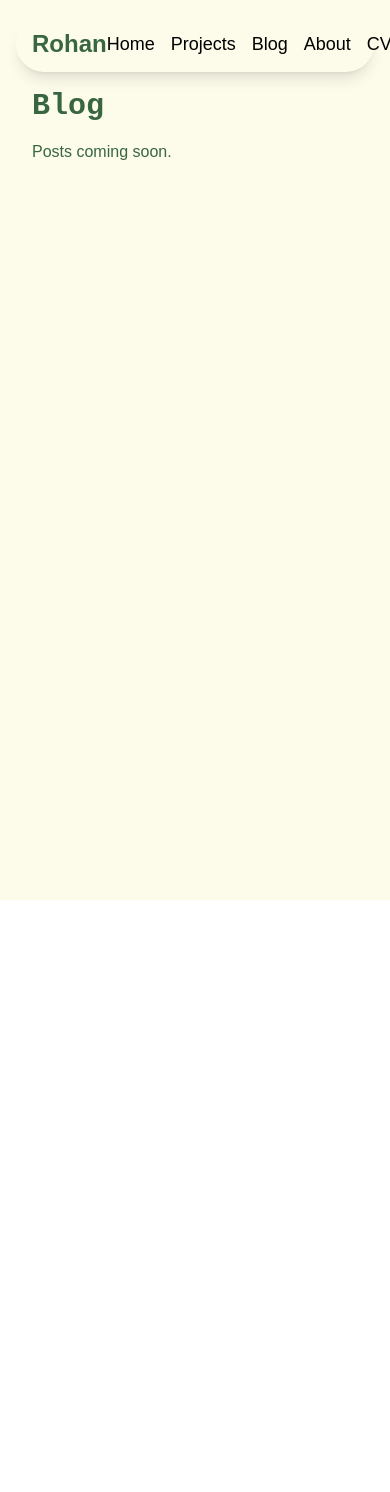
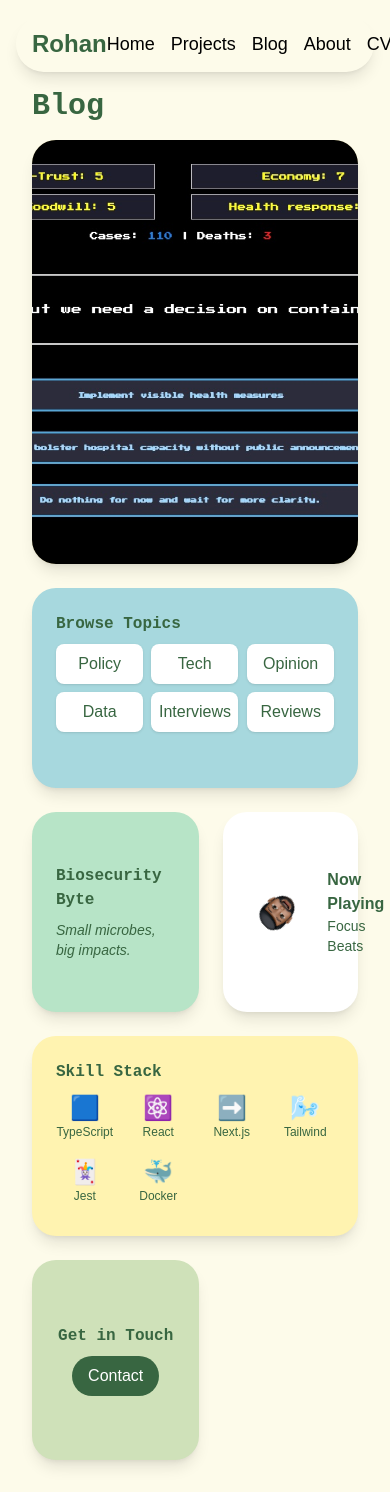
Before and after one commit to SUPA5INGH/personal-website, a Next.js app: page /blog in a window 390 px wide. Shown: the top 1492 px of the page. Before the commit the page ends 900 px from the top, so only its background shows below. Built offline with nearby package versions, Linux system fonts and the light colour scheme.

Commit message:
Replace blog placeholders with interactive tiles

```diff
--- a/pages/blog.tsx
+++ b/pages/blog.tsx
@@ -1,10 +1,51 @@
-
-import React from 'react';
+import React, { useState, useEffect } from 'react';
 import Head from 'next/head';
-
+import Image from 'next/image';
 import Layout from '../components/Layout';
 
+const QUOTES = [
+  'Preparedness today keeps crisis at bay.',
+  'Small microbes, big impacts.',
+  'Biosecurity is everyone\'s business.',
+];
+
+const SKILLS = [
+  { name: 'TypeScript', icon: '🟦' },
+  { name: 'React', icon: '⚛️' },
+  { name: 'Next.js', icon: '➡️' },
+  { name: 'Tailwind', icon: '🌬️' },
+  { name: 'Jest', icon: '🃏' },
+  { name: 'Docker', icon: '🐳' },
+];
+
 export default function Blog() {
+  const [quote, setQuote] = useState('');
+  const [isScrolling, setIsScrolling] = useState(false);
+  const [pulse, setPulse] = useState(false);
+
+  useEffect(() => {
+    setQuote(QUOTES[Math.floor(Math.random() * QUOTES.length)]);
+  }, []);
+
+  useEffect(() => {
+    let timeout: NodeJS.Timeout;
+    const handleScroll = () => {
+      setIsScrolling(true);
+      clearTimeout(timeout);
+      timeout = setTimeout(() => setIsScrolling(false), 150);
+    };
+    window.addEventListener('scroll', handleScroll);
+    return () => {
+      window.removeEventListener('scroll', handleScroll);
+      clearTimeout(timeout);
+    };
+  }, []);
+
+  const handleContact = () => {
+    setPulse(true);
+    setTimeout(() => setPulse(false), 800);
+  };
+
   return (
     <Layout>
       <Head>
@@ -12,9 +53,67 @@ export default function Blog() {
       </Head>
       <div className="min-h-screen p-8 bg-cream text-dark-green">
         <h1 className="text-3xl font-bold mb-4">Blog</h1>
-        <p>Posts coming soon.</p>
+        <div className="bento-grid grid gap-6 auto-rows-[200px] sm:grid-cols-2 md:grid-cols-3">
+          <div className="relative col-span-2 row-span-2 rounded-3xl overflow-hidden shadow-lg hover-slide bg-pastel-yellow">
+            <Image src="/images/pandemic_game.jpg" alt="Latest" fill className="object-cover" />
+            <div className="absolute bottom-0 left-0 right-0 p-4 bg-white/80 slide-panel">
+              <h2 className="font-bold">Latest Article</h2>
+              <p className="text-sm">An inside look at public health tech.</p>
+            </div>
+          </div>
+
+          <div className="col-span-2 rounded-3xl p-6 bg-pastel-blue shadow-lg">
+            <h2 className="font-semibold mb-2">Browse Topics</h2>
+            <div className="grid grid-cols-3 gap-2">
+              {['Policy', 'Tech', 'Opinion', 'Data', 'Interviews', 'Reviews'].map((cat) => (
+                <div key={cat} className="bg-white rounded-lg p-2 text-center shadow spring-in">
+                  {cat}
+                </div>
+              ))}
+            </div>
+          </div>
+
+          <div className="rounded-3xl p-6 bg-pastel-green shadow-lg flex flex-col justify-center">
+            <h2 className="font-semibold mb-2">Biosecurity Byte</h2>
+            <p className="italic text-sm">{quote}</p>
+          </div>
+
+          <div className="rounded-3xl p-6 bg-white shadow-lg flex items-center gap-4">
+            <Image
+              src="/images/memoji.png"
+              width={64}
+              height={64}
+              alt="album art"
+              className={`rounded-full spin-slow ${isScrolling ? 'paused' : ''}`}
+            />
+            <div>
+              <div className="font-semibold">Now Playing</div>
+              <div className="text-sm">Focus Beats</div>
+            </div>
+          </div>
+
+          <div className="col-span-2 rounded-3xl p-6 bg-pastel-yellow shadow-lg">
+            <h2 className="font-semibold mb-2">Skill Stack</h2>
+            <div className="grid grid-cols-4 gap-4">
+              {SKILLS.map((s) => (
+                <div key={s.name} className="flex flex-col items-center text-xs">
+                  <span className="text-2xl bounce-in">{s.icon}</span>
+                  {s.name}
+                </div>
+              ))}
+            </div>
+          </div>
+
+          <div
+            onClick={handleContact}
+            className={`rounded-3xl p-6 bg-sage-300 shadow-lg flex flex-col items-center justify-center cursor-pointer ${pulse ? 'pulse-bg' : ''}`}
+            style={{ '--pulse-start': '#D9F99D', '--pulse-end': '#FFF3B0' } as React.CSSProperties}
+          >
+            <h2 className="mb-2 font-semibold">Get in Touch</h2>
+            <button className="px-4 py-2 rounded-full bg-dark-green text-white">Contact</button>
+          </div>
+        </div>
       </div>
     </Layout>
-
   );
 }
--- a/styles/globals.css
+++ b/styles/globals.css
@@ -52,3 +52,79 @@
 
   }
 }
+
+@keyframes spin-slow {
+  from {
+    transform: rotate(0deg);
+  }
+  to {
+    transform: rotate(360deg);
+  }
+}
+.spin-slow {
+  animation: spin-slow 8s linear infinite;
+}
+.paused {
+  animation-play-state: paused !important;
+}
+
+@keyframes slide-up {
+  from {
+    transform: translateY(100%);
+  }
+  to {
+    transform: translateY(0%);
+  }
+}
+.hover-slide .slide-panel {
+  transform: translateY(100%);
+  transition: transform 0.4s ease;
+}
+.hover-slide:hover .slide-panel {
+  animation: slide-up 0.4s forwards;
+}
+
+@keyframes bounce-in {
+  0% {
+    transform: scale(0);
+    opacity: 0;
+  }
+  60% {
+    transform: scale(1.2);
+  }
+  100% {
+    transform: scale(1);
+    opacity: 1;
+  }
+}
+.bounce-in {
+  animation: bounce-in 0.5s ease-out both;
+}
+
+@keyframes spring-in {
+  0% {
+    transform: scale(0.8);
+  }
+  80% {
+    transform: scale(1.05);
+  }
+  100% {
+    transform: scale(1);
+  }
+}
+.spring-in {
+  animation: spring-in 0.5s cubic-bezier(0.34, 1.56, 0.64, 1) both;
+}
+
+@keyframes bg-pulse {
+  0%,
+  100% {
+    background-color: var(--pulse-start);
+  }
+  50% {
+    background-color: var(--pulse-end);
+  }
+}
+.pulse-bg {
+  animation: bg-pulse 0.8s ease-in-out;
+}
```
Also changed, not shown: 1 other file (tests, documents, lock files or other folders).
